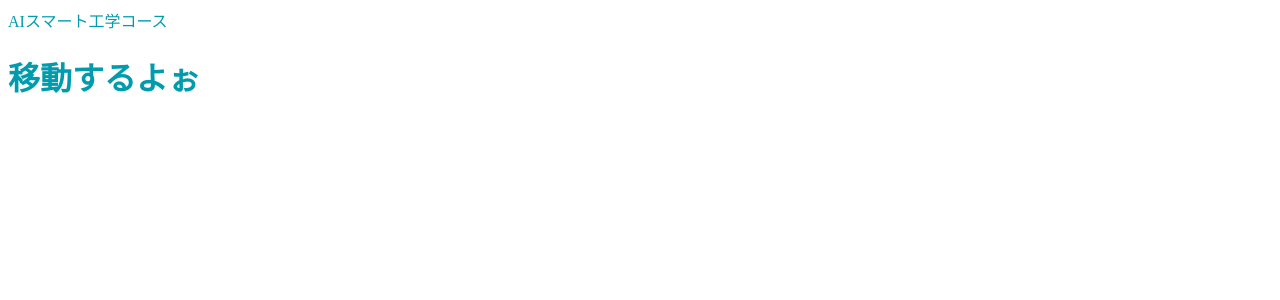
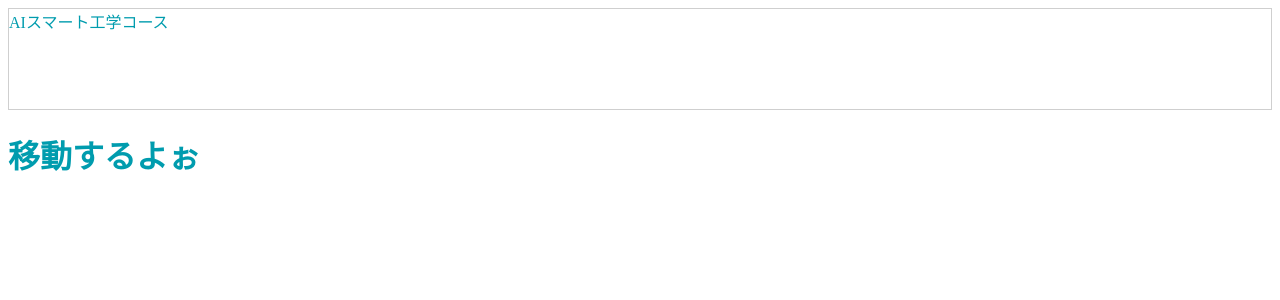
Before and after one commit to sample1-exe/DB-5th, a Next.js app in the folder next/app/: page / in a window 1280 px wide. Shown: the top 300 px of the page. Built offline with nearby package versions, Linux system fonts and the light colour scheme.

Commit message:
classNameにしよう

```diff
--- a/next/app/pages/_app.js
+++ b/next/app/pages/_app.js
@@ -5,8 +5,8 @@ import '../image/sangikousen.png'
 export default function MyApp({ Component, pageProps }) {
   return (
     <>
-      <div class="header" className="grid-cols-12">
-        <div class="fontColor">
+      <div className="grid-cols-12 header">
+        <div className="fontColor">
           <div className="text-5xl">AIスマート工学コース</div>
         </div>
       </div>
```
Also changed, not shown: 1 other file (tests, documents, lock files or other folders).
